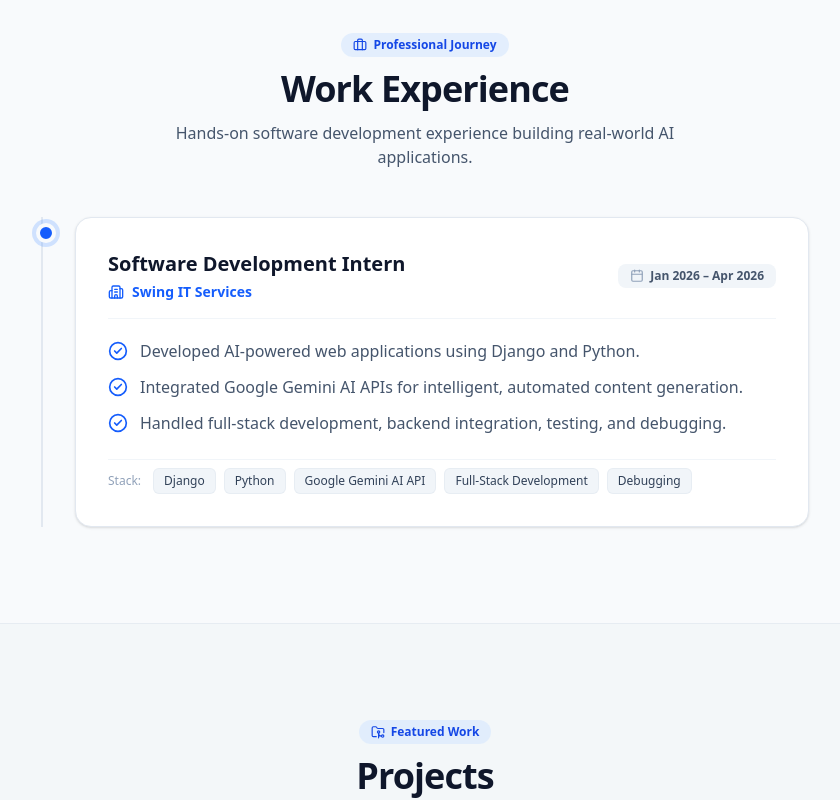
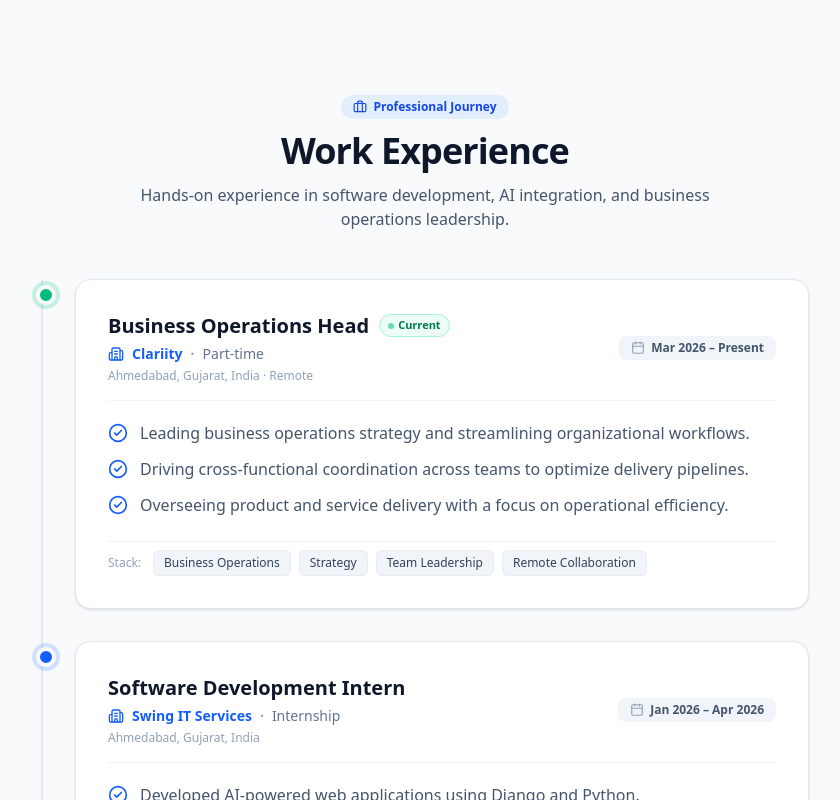
Before and after one commit to Moxit-shah01/Portfolio-moxit, a Next.js app: page / in a window 1280 px wide. Shown: the part 1520-2320 px from the top of the page, without its empty margins (215-1055 px from the left). Built offline with nearby package versions, Linux system fonts and the light colour scheme.

Commit message:
add_clariity_experience_and_spring_boot_skills

```diff
--- a/components/Experience.tsx
+++ b/components/Experience.tsx
@@ -2,13 +2,48 @@
 
 import { Briefcase, Calendar, CheckCircle2, Building2, ChevronRight } from "lucide-react";
 
-export function Experience() {
-  const bulletPoints = [
+interface ExperienceItem {
+  title: string;
+  company: string;
+  type: string;
+  period: string;
+  location: string;
+  current?: boolean;
+  bullets: string[];
+  stack: string[];
+}
+
+const experiences: ExperienceItem[] = [
+  {
+    title: "Business Operations Head",
+    company: "Clariity",
+    type: "Part-time",
+    period: "Mar 2026 – Present",
+    location: "Ahmedabad, Gujarat, India · Remote",
+    current: true,
+    bullets: [
+      "Leading business operations strategy and streamlining organizational workflows.",
+      "Driving cross-functional coordination across teams to optimize delivery pipelines.",
+      "Overseeing product and service delivery with a focus on operational efficiency.",
+    ],
+    stack: ["Business Operations", "Strategy", "Team Leadership", "Remote Collaboration"],
+  },
+  {
+    title: "Software Development Intern",
+    company: "Swing IT Services",
+    type: "Internship",
+    period: "Jan 2026 – Apr 2026",
+    location: "Ahmedabad, Gujarat, India",
+    bullets: [
       "Developed AI-powered web applications using Django and Python.",
       "Integrated Google Gemini AI APIs for intelligent, automated content generation.",
       "Handled full-stack development, backend integration, testing, and debugging.",
+    ],
+    stack: ["Django", "Python", "Google Gemini AI API", "Full-Stack Development", "Debugging"],
+  },
 ];
 
+export function Experience() {
   return (
     <section id="experience" className="py-16 md:py-24">
       <div className="max-w-6xl mx-auto px-4 sm:px-6 lg:px-8">
@@ -23,7 +58,7 @@ export function Experience() {
             Work Experience
           </h2>
           <p className="text-slate-600 dark:text-slate-400 text-sm sm:text-base max-w-xl">
-            Hands-on software development experience building real-world AI applications.
+            Hands-on experience in software development, AI integration, and business operations leadership.
           </p>
         </div>
 
@@ -32,11 +67,15 @@ export function Experience() {
 
           <div className="relative pl-6 sm:pl-8 border-l-2 border-slate-200 dark:border-slate-800 space-y-8">
 
-            {/* Experience Item */}
-            <div className="relative group">
+            {experiences.map((exp) => (
+              <div key={exp.company} className="relative group">
 
                 {/* Timeline Indicator Node */}
-              <div className="absolute -left-[31px] sm:-left-[39px] top-1.5 w-5 h-5 rounded-full bg-blue-600 border-4 border-slate-50 dark:border-slate-950 ring-4 ring-blue-500/20 group-hover:scale-125 transition-transform duration-200" />
+                <div className={`absolute -left-[31px] sm:-left-[39px] top-1.5 w-5 h-5 rounded-full border-4 border-slate-50 dark:border-slate-950 ring-4 group-hover:scale-125 transition-transform duration-200 ${
+                  exp.current
+                    ? "bg-emerald-500 ring-emerald-500/20"
+                    : "bg-blue-600 ring-blue-500/20"
+                }`} />
 
                 {/* Main Card */}
                 <div className="rounded-2xl bg-white dark:bg-slate-900 border border-slate-200 dark:border-slate-800 p-6 sm:p-8 shadow-sm hover:shadow-md transition-all duration-200">
@@ -44,24 +83,35 @@ export function Experience() {
                   {/* Header info */}
                   <div className="flex flex-col sm:flex-row sm:items-center justify-between gap-2 border-b border-slate-100 dark:border-slate-800/80 pb-4 mb-5">
                     <div>
+                      <div className="flex items-center gap-2.5 flex-wrap">
                         <h3 className="text-xl font-bold text-slate-900 dark:text-white">
-                      Software Development Intern
+                          {exp.title}
                         </h3>
+                        {exp.current && (
+                          <span className="inline-flex items-center gap-1 px-2 py-0.5 rounded-full text-[11px] font-semibold bg-emerald-50 dark:bg-emerald-950/60 text-emerald-700 dark:text-emerald-300 border border-emerald-200 dark:border-emerald-800">
+                            <span className="w-1.5 h-1.5 rounded-full bg-emerald-500 animate-pulse" />
+                            Current
+                          </span>
+                        )}
+                      </div>
                       <div className="flex items-center gap-2 text-sm font-semibold text-blue-600 dark:text-blue-400 mt-1">
                         <Building2 className="w-4 h-4" />
-                      <span>Swing IT Services</span>
+                        <span>{exp.company}</span>
+                        <span className="text-slate-400 dark:text-slate-600">·</span>
+                        <span className="text-slate-500 dark:text-slate-400 font-medium">{exp.type}</span>
                       </div>
+                      <p className="text-xs text-slate-400 dark:text-slate-500 mt-1">{exp.location}</p>
                     </div>
 
                     <div className="inline-flex items-center gap-1.5 px-3 py-1 rounded-lg text-xs font-semibold bg-slate-100 dark:bg-slate-800 text-slate-600 dark:text-slate-300 w-fit">
                       <Calendar className="w-3.5 h-3.5 text-slate-400" />
-                    <span>Jan 2026 – Apr 2026</span>
+                      <span>{exp.period}</span>
                     </div>
                   </div>
 
                   {/* Bullet Points */}
                   <ul className="space-y-3 mb-6">
-                  {bulletPoints.map((point, index) => (
+                    {exp.bullets.map((point, index) => (
                       <li key={index} className="flex items-start gap-3 text-slate-600 dark:text-slate-300 text-sm sm:text-base">
                         <CheckCircle2 className="w-5 h-5 text-blue-600 dark:text-blue-400 shrink-0 mt-0.5" />
                         <span>{point}</span>
@@ -72,7 +122,7 @@ export function Experience() {
                   {/* Applied Technologies */}
                   <div className="flex flex-wrap gap-2 pt-2 border-t border-slate-100 dark:border-slate-800/80">
                     <span className="text-xs font-medium text-slate-400 self-center mr-1">Stack:</span>
-                  {["Django", "Python", "Google Gemini AI API", "Full-Stack Development", "Debugging"].map((tech) => (
+                    {exp.stack.map((tech) => (
                       <span
                         key={tech}
                         className="px-2.5 py-1 rounded-md text-xs font-medium bg-slate-100 dark:bg-slate-800 text-slate-700 dark:text-slate-300 border border-slate-200/60 dark:border-slate-700/60"
@@ -85,6 +135,7 @@ export function Experience() {
                 </div>
 
               </div>
+            ))}
 
           </div>
 
--- a/components/Skills.tsx
+++ b/components/Skills.tsx
@@ -6,8 +6,9 @@ export function Skills() {
   const languagesFrameworks = [
     { name: "Python", category: "Core" },
     { name: "Django", category: "Backend" },
+    { name: "Java", category: "Core" },
+    { name: "Spring Boot", category: "Backend" },
     { name: "Flutter", category: "Mobile" },
-    { name: "Java", category: "Core" },
     { name: "JavaScript", category: "Frontend" },
     { name: "PHP", category: "Backend" },
     { name: "C", category: "System" },
@@ -18,6 +19,7 @@ export function Skills() {
 
   const coreDomainsDatabases = [
     { name: "Generative AI & Gemini API", highlight: true },
+    { name: "REST API", highlight: true },
     { name: "DBMS / RDBMS", highlight: true },
     { name: "Machine Learning", highlight: true },
     { name: "Blockchain", highlight: true },
```
Lines whose indentation alone changed are shown as unchanged.
